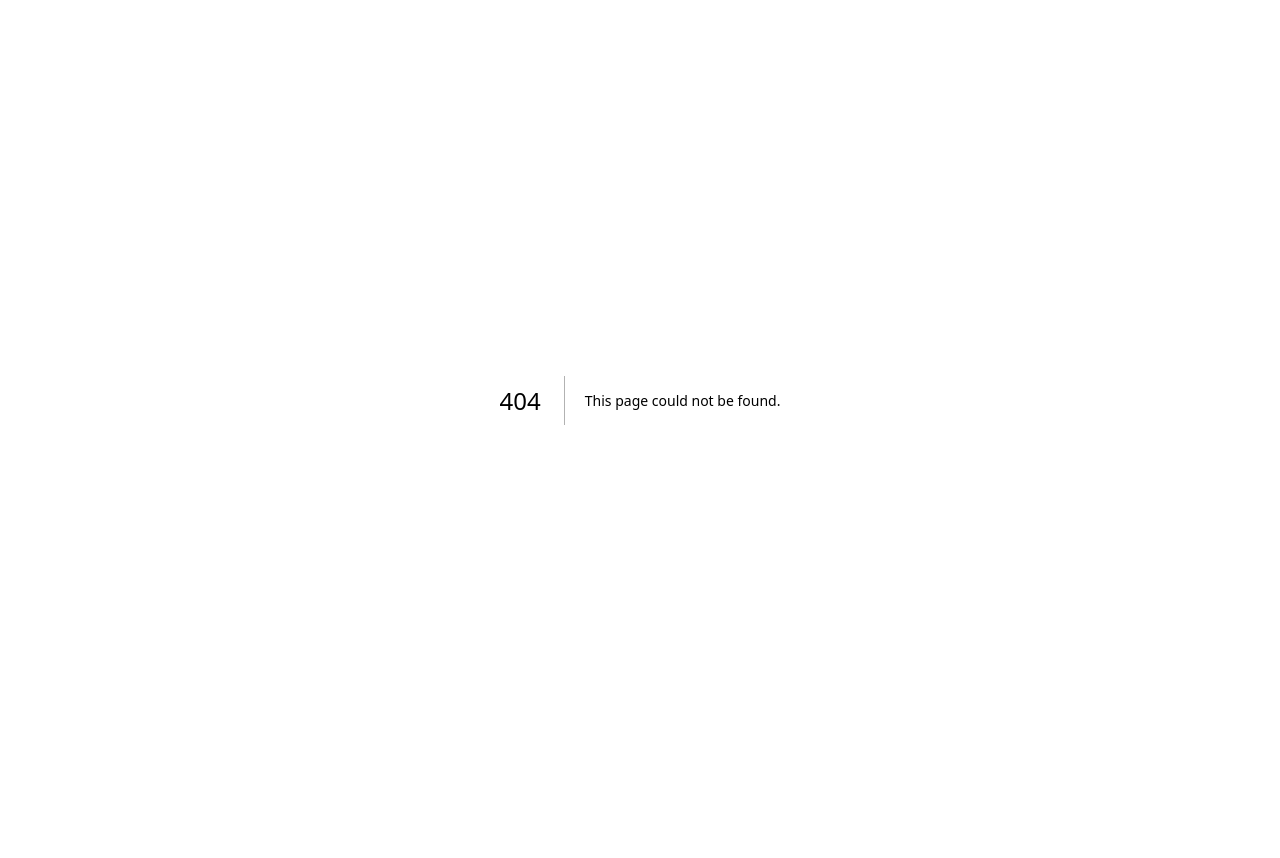
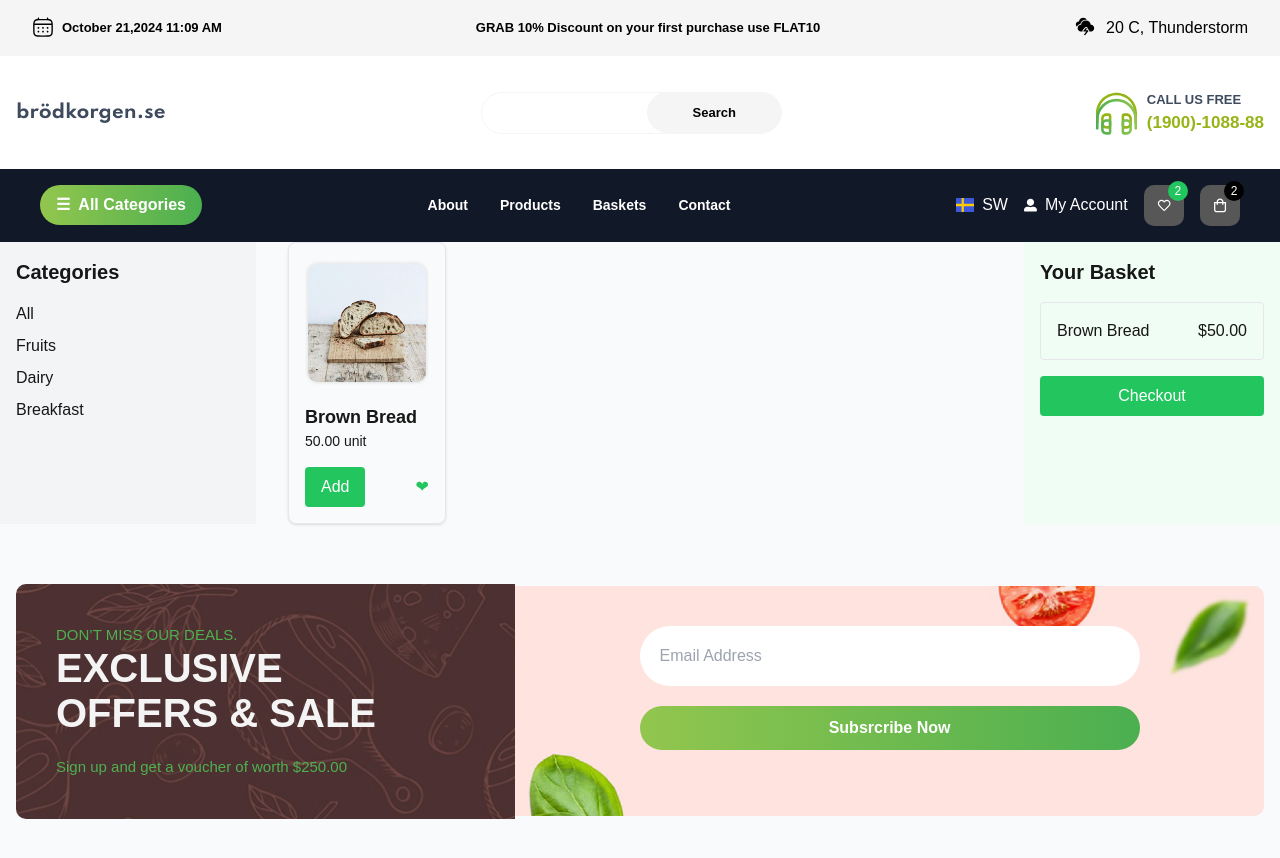
Before and after one commit to ankita-th/breakfast_frontend, a Next.js app: page /products in a window 1280 px wide. Before the commit this address had no page. Shown: the top 858 px of the page. Before the commit the page ends 800 px from the top, so only its background shows below. Built offline with nearby package versions, Linux system fonts and the light colour scheme.

Commit message:
integrated product listing page

```diff
--- /dev/null
+++ b/src/_components/SideBar.jsx
@@ -0,0 +1,14 @@
+export default function Sidebar() {
+  return (
+    <aside className="w-64 p-4 bg-gray-100">
+      <h2 className="text-xl font-bold mb-4">Categories</h2>
+      <ul className="space-y-2">
+        {["All", "Fruits", "Dairy", "Breakfast"].map((category) => (
+          <li key={category} className="hover:text-green-600 cursor-pointer">
+            {category}
+          </li>
+        ))}
+      </ul>
+    </aside>
+  );
+}
--- /dev/null
+++ b/src/_components/_common/Basket.jsx
@@ -0,0 +1,18 @@
+const Basket = () => {
+  return (
+    <aside className="w-64 p-4 bg-green-50">
+      <h2 className="text-xl font-bold mb-4">Your Basket</h2>
+      <div className="space-y-4">
+        <div className="border p-4 rounded flex justify-between">
+          <span>Brown Bread</span>
+          <span>$50.00</span>
+        </div>
+      </div>
+      <button className="w-full bg-green-500 text-white px-4 py-2 rounded mt-4">
+        Checkout
+      </button>
+    </aside>
+  );
+};
+
+export default Basket;
--- /dev/null
+++ b/src/_components/_common/ExclusiveOfferBanner.jsx
@@ -0,0 +1,47 @@
+import React from "react";
+
+const ExclusiveOfferBanner = () => {
+  return (
+    <section className="py-[60px]">
+      <div className="max-w-screen-xl w-full px-4 mx-auto">
+        <div className="flex items-center">
+          <div className="exclusive-offer bg-[url(../assets/images/offerbg.png)] bg-cover p-[40px] w-[40%] min-h-[230px] rounded-tl-[10px] rounded-bl-[10px]">
+            <p className="text-[#4FB050] text-[15px] font-medium">
+              DON’T MISS OUR DEALS.
+            </p>
+            <h6 className="text-[#F4F4F4] font-extrabold text-[40px] leading-[45px]">
+              EXCLUSIVE{" "}
+            </h6>
+            <h6 className="text-[#F4F4F4] font-extrabold text-[40px] leading-[45px]">
+              OFFERS & SALE
+            </h6>
+            <p className="text-[#4FB050] text-[15px] font-medium mt-[20px]">
+              Sign up and get a voucher of worth $250.00
+            </p>
+          </div>
+          <div className="w-[60%] bg-[url(../assets/images/Clip-path-group.png)] bg-cover p-[40px] bg-[#ffe3df] min-h-[230px] rounded-tr-[10px] rounded-br-[10px]">
+            <div className="">
+              <div className="max-w-[500px] w-full flex flex-col items-center justify-center mx-auto">
+                <input
+                  className=" p-[18px] px-[20px] rounded-full w-full"
+                  type="text"
+                  id="first_name"
+                  placeholder="Email Address"
+                  required
+                />
+                <button
+                  type="button"
+                  className="w-full bg-gradient-to-r from-[#92C64E] to-[#4BAF50] p-[10px_30px] rounded-full text-white font-semibold items-center mt-[20px]"
+                >
+                  Subsrcribe Now<span></span>
+                </button>
+              </div>
+            </div>
+          </div>
+        </div>
+      </div>
+    </section>
+  );
+};
+
+export default ExclusiveOfferBanner;
--- /dev/null
+++ b/src/_components/_common/ProductCard.jsx
@@ -0,0 +1,20 @@
+import Image from "next/image";
+const ProductCard = ({ name, price, image, unit }) => {
+  return (
+    <div className="border p-4 rounded-lg shadow hover:shadow-lg">
+      <Image src={image} alt={name} className="h-32 w-full object-cover mb-4" />
+      <h3 className="text-lg font-bold">{name}</h3>
+      <p className="text-sm">
+        {price} {unit}
+      </p>
+      <div className="mt-4 flex justify-between items-center">
+        <button className="bg-green-500 text-white px-4 py-2 rounded">
+          Add
+        </button>
+        <button className="text-green-500">❤</button>
+      </div>
+    </div>
+  );
+};
+
+export default ProductCard;
--- /dev/null
+++ b/src/app/(publicPages)/products/page.jsx
@@ -0,0 +1,30 @@
+import Basket from "@/_components/_common/Basket";
+import ExclusiveOfferBanner from "@/_components/_common/ExclusiveOfferBanner";
+import ProductCard from "@/_components/_common/ProductCard";
+import Sidebar from "@/_components/SideBar";
+import React from "react";
+import productImg from "../../../Assets/images/dough.png";
+
+const Page = () => {
+  return (
+    <div className="bg-gray-50">
+      <div className="flex">
+        <Sidebar />
+        <main className="flex-1 px-8">
+          <div className="grid grid-cols-1 md:grid-cols-2 lg:grid-cols-4 gap-6">
+            <ProductCard
+              name="Brown Bread"
+              price="50.00"
+              image={productImg}
+              unit="unit"
+            />
+          </div>
+        </main>
+        <Basket />
+      </div>
+      <ExclusiveOfferBanner />
+    </div>
+  );
+};
+
+export default Page;
```
Also changed, not shown: src/Assets/images/vegan-egg-replacer.png (added).
